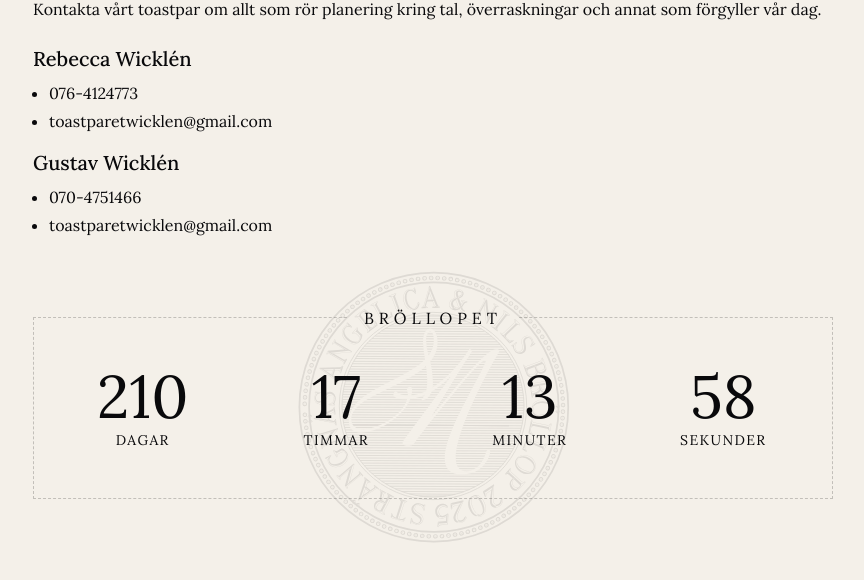
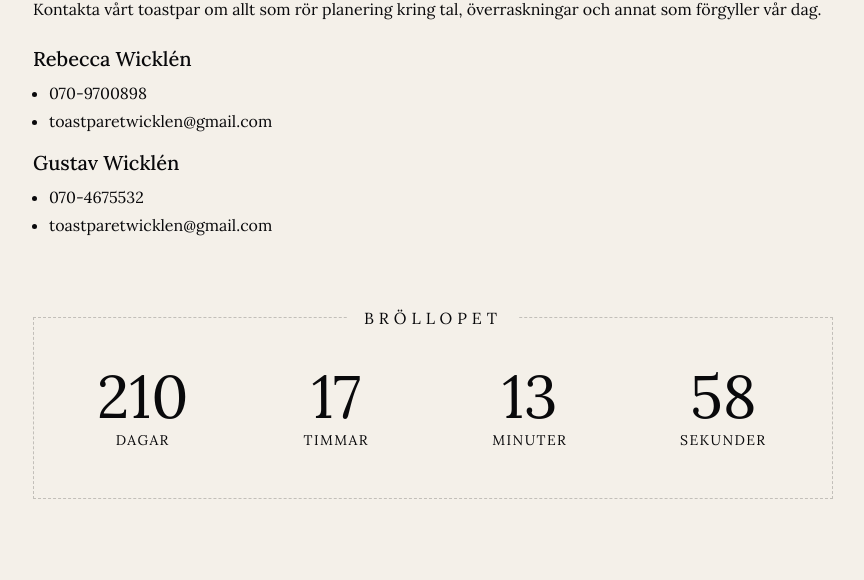
Before and after one commit to simonwallstrom/angelicaochnils, a Next.js app: page /kontakt in a window 1280 px wide. Shown: the part 710-1290 px from the top of the page, without its empty margins (207-1071 px from the left). Built offline with nearby package versions, Linux system fonts and the light colour scheme.

Commit message:
Fixed copy and linked logo

```diff
--- a/src/app/kontakt/page.tsx
+++ b/src/app/kontakt/page.tsx
@@ -26,12 +26,12 @@ export default function Page() {
 
       <h2 className="mt-4 text-xl font-medium sm:mt-6">Rebecca Wicklén</h2>
       <ul className="mt-2 list-disc space-y-1 pl-4">
-        <li>076-4124773</li>
+        <li>070-9700898</li>
         <li>toastparetwicklen@gmail.com</li>
       </ul>
       <h2 className="mt-4 text-xl font-medium">Gustav Wicklén</h2>
       <ul className="mt-2 list-disc space-y-1 pl-4">
-        <li>070-4751466</li>
+        <li>070-4675532</li>
         <li>toastparetwicklen@gmail.com</li>
       </ul>
     </div>
--- a/src/app/layout.tsx
+++ b/src/app/layout.tsx
@@ -4,6 +4,7 @@ import { Lora, Parisienne } from 'next/font/google'
 import '~/globals.css'
 import NavLink from '~/components/nav-link'
 import { CountDown } from '~/components/countdown'
+import Link from 'next/link'
 
 const serif = Lora({
   subsets: ['latin'],
@@ -36,7 +37,7 @@ export default function RootLayout({
       <body className="font-serif">
         <div className="mx-auto max-w-4xl px-4 sm:px-12">
           <header className="mt-12 text-center sm:mt-20">
-            <h1 className="ml-1">
+            <Link tabIndex={-1} href="/" className="ml-1 block">
               <div className="font-script text-xl leading-1 sm:text-2xl">
                 Bienvenue à notre mariage
               </div>
@@ -46,7 +47,7 @@ export default function RootLayout({
               <div className="mt-2 text-sm tracking-[5px] uppercase sm:mt-4 sm:text-base">
                 – 15 Juli 2025 –
               </div>
-            </h1>
+            </Link>
           </header>
           <nav className="bg-beige sticky -top-px z-10 -mx-4 mt-8 flex justify-center gap-4 sm:mt-12 sm:gap-6">
             <div className="absolute w-full">
@@ -71,11 +72,6 @@ export default function RootLayout({
               <span className="px-4 tracking-[5px] uppercase">Bröllopet</span>
             </div>
             <CountDown />
-            <img
-              className="absolute top-1/2 left-1/2 z-10 w-44 -translate-x-1/2 -translate-y-1/2 opacity-10 md:w-72"
-              src="/logo.svg"
-              alt=""
-            />
           </footer>
         </div>
       </body>
```
Also changed, not shown: public/angelicaochnils.jpg (deleted), public/logo.svg (deleted).
